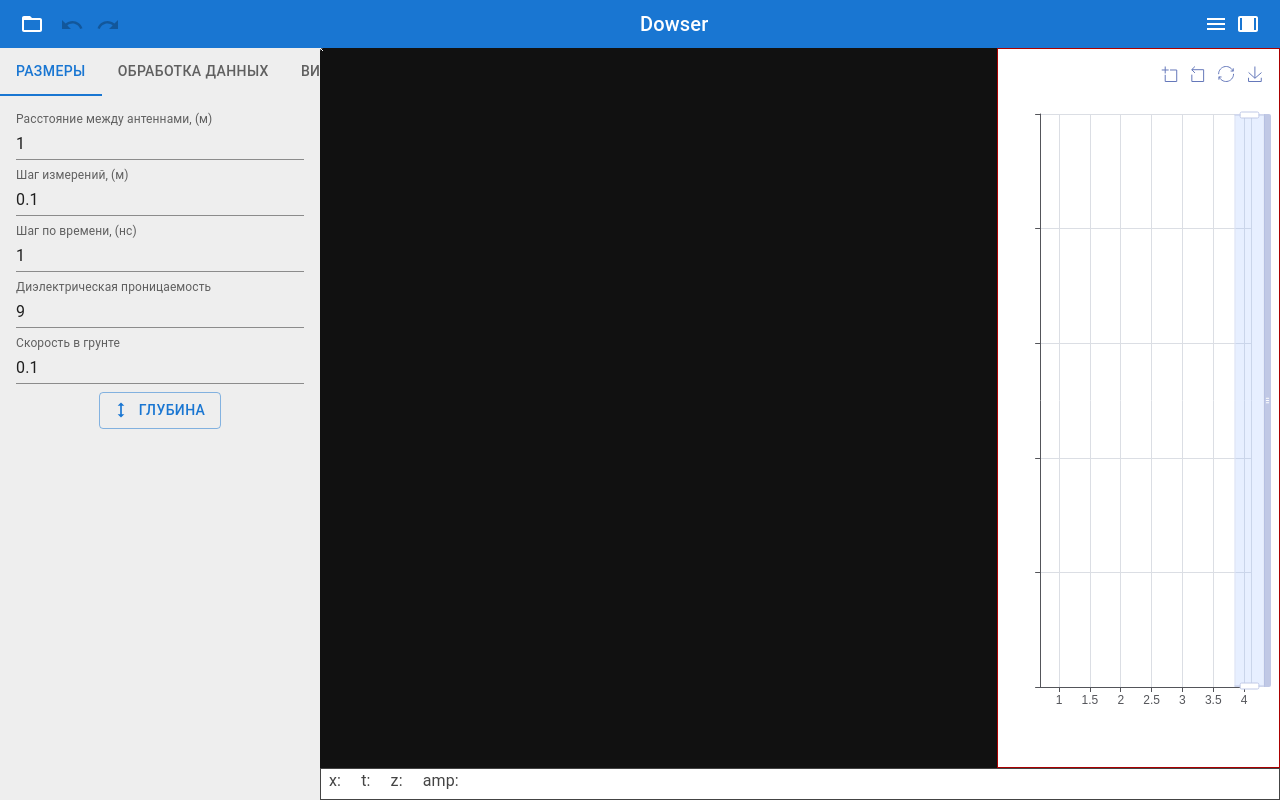
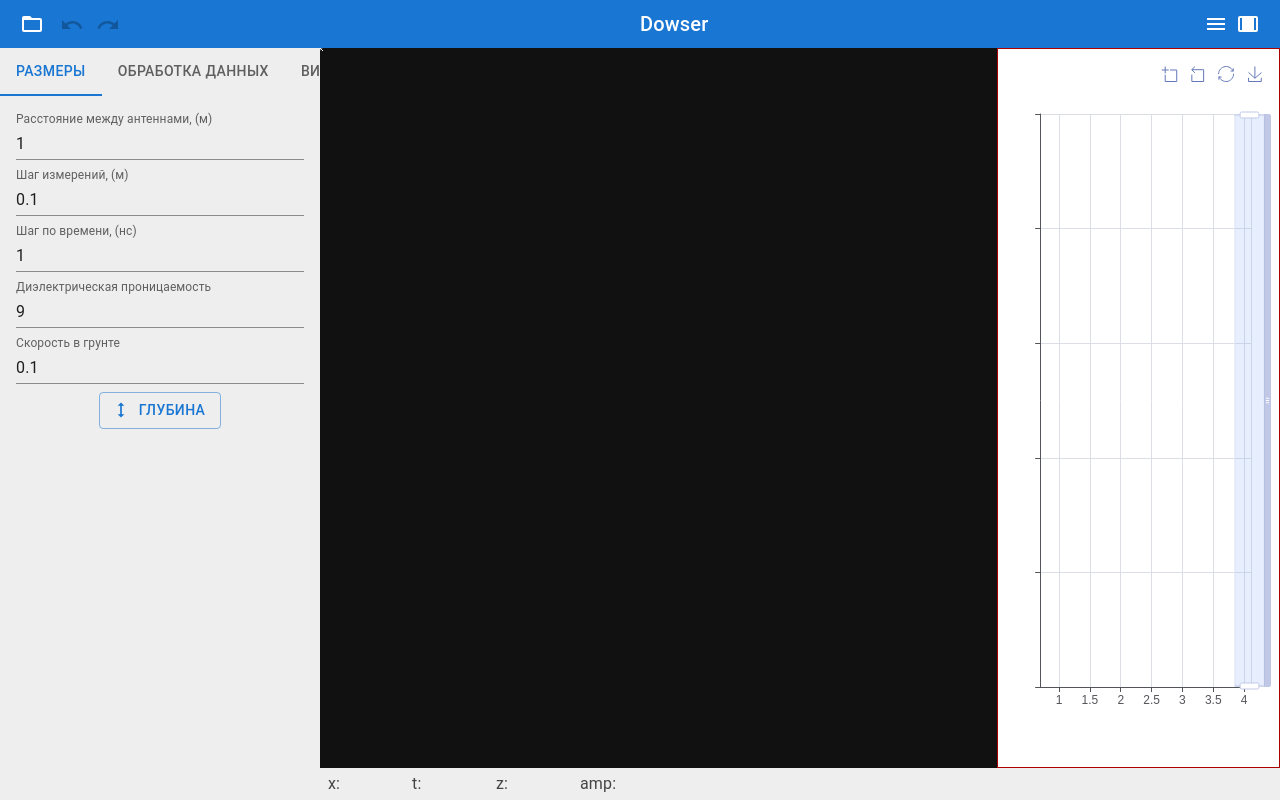
Before and after one commit to teodorro/dowser, a React (Vite) app: page / in a window 1280 px wide. Built offline with nearby package versions, Linux system fonts and the light colour scheme; what react-plotly.js would draw is missing.

Commit message:
style: Корректировка стиля StatusBar

```diff
--- a/src/features/StatusBar.tsx
+++ b/src/features/StatusBar.tsx
@@ -21,26 +21,37 @@ export default function StatusBar() {
     <Box
       sx={{
         height: '2em',
-        border: '1px solid #444',
         display: 'flex',
         flexDirection: 'row',
+        alignItems: 'center',
+        background: '#eee',
         gap: 0.5,
       }}
     >
-      <Typography sx={{ color: '#444', px: 1 }}>
+      <Typography
+        sx={{ color: '#444', px: 1, width: '5em', textAlign: 'left' }}
+      >
         x: {indexAscan == null ? '' : Math.round(indexAscan * dx * 100) / 100}
       </Typography>
 
-      <Typography sx={{ color: '#444', px: 1 }}>
+      <Typography
+        sx={{ color: '#444', px: 1, width: '5em', textAlign: 'left' }}
+      >
         t: {indexT == null ? '' : indexT * dt}
       </Typography>
 
-      <Typography sx={{ color: '#444', px: 1 }}>
+      <Typography
+        sx={{ color: '#444', px: 1, width: '5em', textAlign: 'left' }}
+      >
         z:{' '}
         {indexT == null ? '' : Math.round(indexT * dt * velocity * 100) / 100}
       </Typography>
 
-      <Typography sx={{ color: '#444', px: 1 }}>amp: {getAmp()}</Typography>
+      <Typography
+        sx={{ color: '#444', px: 1, width: '6em', textAlign: 'left' }}
+      >
+        amp: {getAmp()}
+      </Typography>
     </Box>
   );
 }
```
